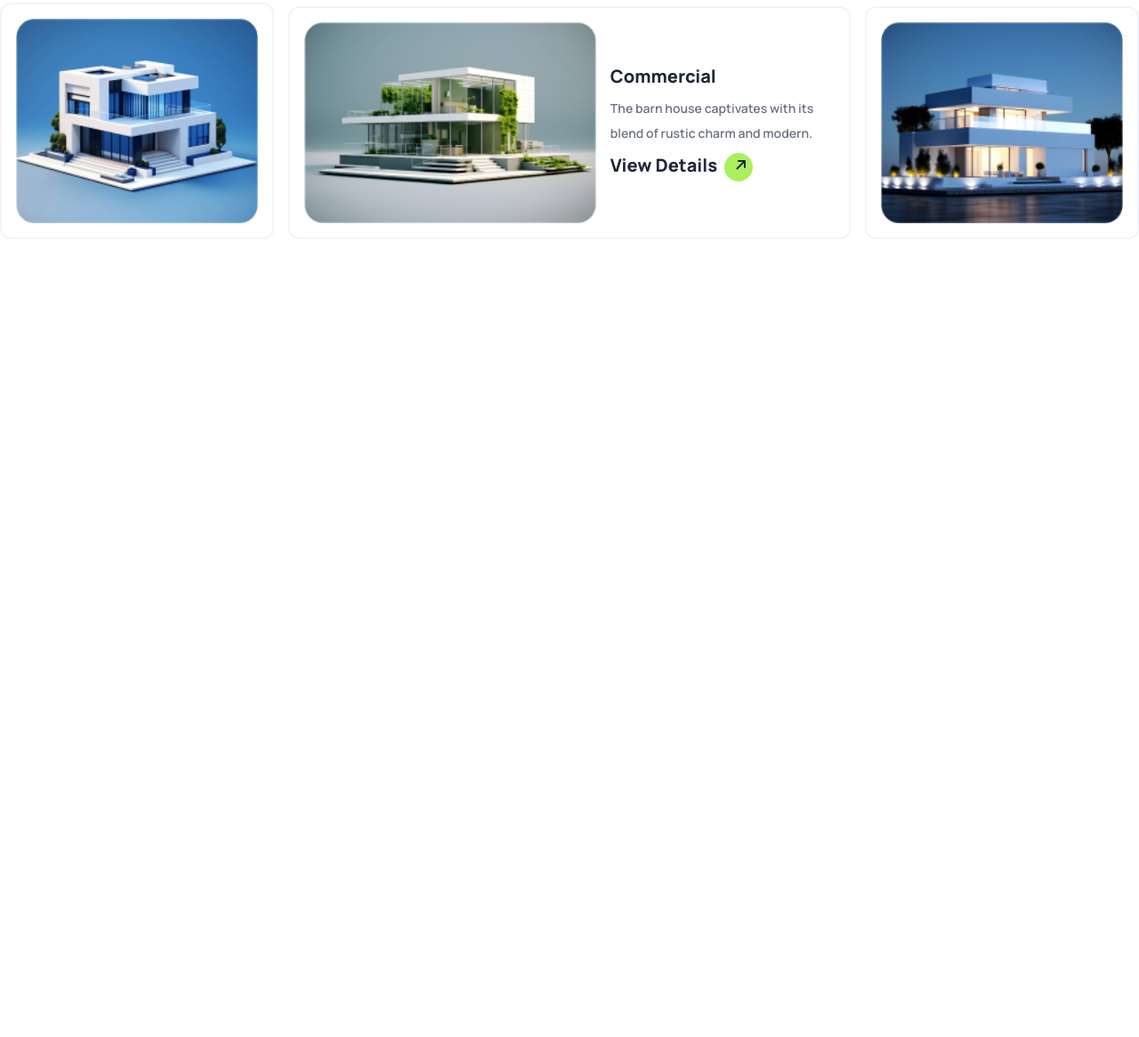
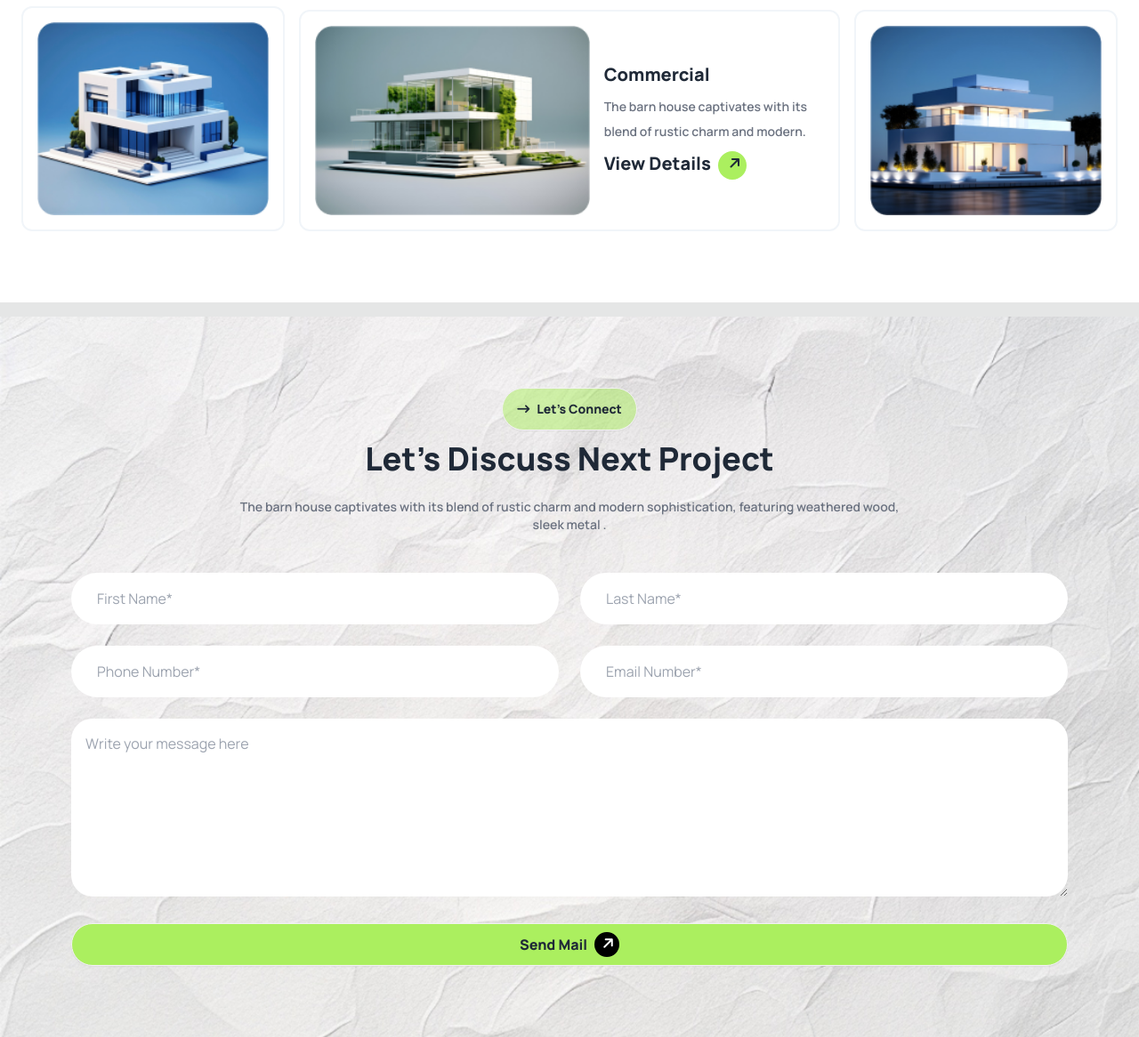
Before and after one commit to tammyKhan/Assignment-03, a plain HTML site: page index.html in a window 1280 px wide. Shown: the part 2953-4119 px from the top of the page at 89% size. Before the commit the page ends 3302 px from the top, so only its background shows below. Drawn offline with nearby package versions, Linux system fonts and the light colour scheme.

Commit message:
Let's Discuss next project section Done

```diff
--- a/index.html
+++ b/index.html
@@ -180,7 +180,7 @@
         </section>
 
         <!-- Stat section -->
-        <section class="container mx-auto">
+        <section class="container mx-auto px-6">
           <div class="stats stats-vertical lg:stats-horizontal shadow grid grid-cols-1 md:grid-cols-2 lg:grid-cols-4 mb-8 lg:mb-16 text-center space-y-4 lg:p-7 ">
             <div class="stat space-y-2 border-none">
               <div class="stat-title"><i class="fa-regular fa-message text-xl"></i></div>
@@ -210,7 +210,7 @@
         </section>
 
         <!-- Our Works Process Section -->
-       <section class="container mx-auto mb-10">
+       <section class="px-6 container mx-auto mb-10">
           <div class="flex-col space-y-3 text-center">
             <a class=" btn  rounded-full bg-white font-[800] ">
               <i class="fa-solid fa-arrow-right-long"></i>How we works </a>
@@ -266,7 +266,7 @@
        </section>
 
        <!-- Our Latest Portfolio -->
-       <section class=" bg-white py-4 lg:py-20">
+       <section class="px-6 bg-white py-4 lg:py-20">
         <div class="container mx-auto">
           <div class="flex-col space-y-3 text-center mb-8">
             <a class=" btn  rounded-full bg-[#ABEF5F80] font-[900] ">
@@ -350,6 +350,49 @@
 
        </section>
 
+       <!-- Textarea -->
+        <section class="mt-4 py-8 px-6 lg:px-20 lg:py-20
+        bg-[url('./assets/bg.jpg')] bg-cover bg-center ">
+          <div class="container mx-auto">
+            <div class="flex-col space-y-3 text-center mb-8">
+              <a class=" btn  rounded-full bg-[#ABEF5F80] font-[900] ">
+                <i class="fa-solid fa-arrow-right-long"></i>Let's Connect </a>
+
+                <h1 class="text-4xl font-[900]">Let's Discuss Next Project</h1>
+
+                  <p class="w-2/3 mx-auto py-3 text-sm font-[600] text-gray-500">
+                    The barn house captivates with its blend of rustic charm and modern sophistication, featuring weathered wood, sleek metal .
+                  </p>
+            </div>
+
+             <div class="grid grid-cols-1 lg:grid-cols-2 gap-6">
+
+               <div class="">
+                <input type="text" placeholder="First Name*" class="input w-full rounded-full p-7" />
+               </div>
+               <div>
+                <input type="text" placeholder="Last Name*" class="input w-full rounded-full p-7" />
+               </div>
+               <div>
+                <input type="text" placeholder="Phone Number*" class="input w-full rounded-full p-7" />
+               </div>
+               <div>
+                <input type="text" placeholder="Email Number*" class="input w-full rounded-full p-7" />
+               </div>
+              <div class="lg:col-span-2">
+                <textarea rows="7"  class="rounded-3xl w-full p-4" name="" id="" placeholder="Write your message here"></textarea>
+              </div>
+
+              <a class=" btn bg-[#ABEF5F] rounded-full text-base font-[800] lg:col-span-2 ">Send Mail
+                <div class="bg-black text-white rotate-45 rounded-full w-7 h-7 text-center">
+                <i class="fa-solid fa-arrow-up "></i>
+              </div>
+                </a>
+
+             </div>
+          </div>
+        </section>
+
    </main>
    <footer>
 
```
